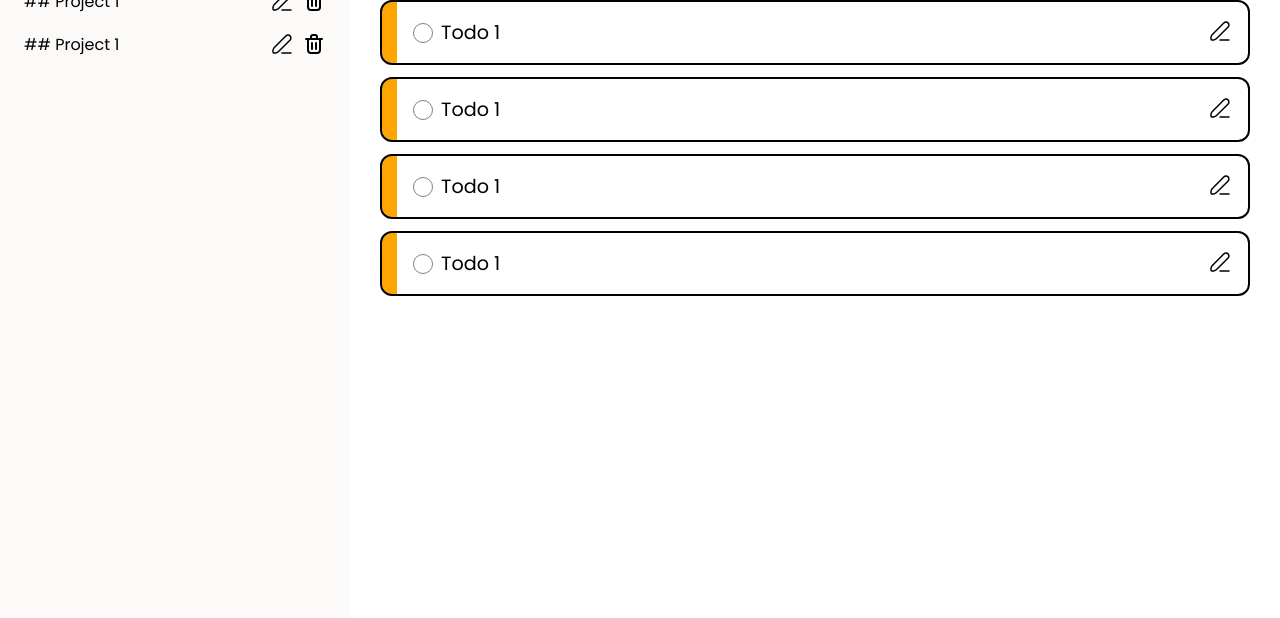
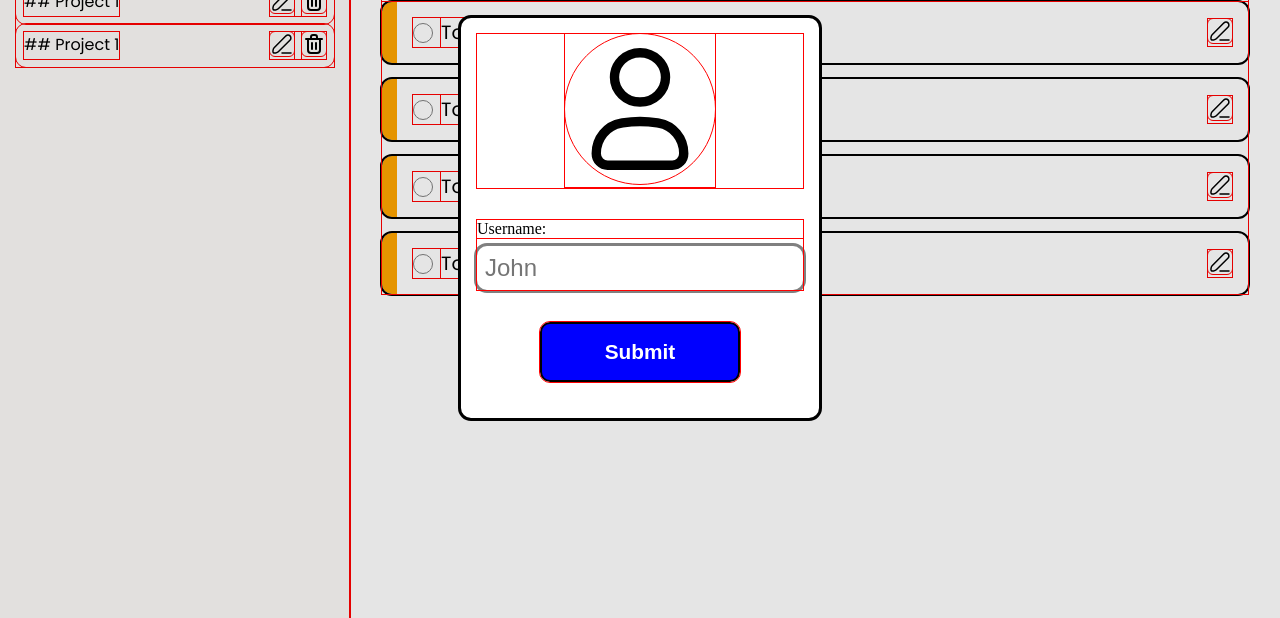
Before and after one commit to nivedhz/odin-to-do-list, a website built with webpack: page src/template.html in a window 1280 px wide. Shown: the part 182-800 px from the top of the page. Built offline with nearby package versions, Linux system fonts and the light colour scheme.

Commit message:
feat(profileForm): Implemented overlay profile input

```diff
--- a/src/styles/index.css
+++ b/src/styles/index.css
@@ -2,6 +2,7 @@
   margin: 0;
   padding: 0;
   box-sizing: border-box;
+  outline: 1px solid red;
 }
 
 .container {
--- a/src/styles/profile-modal-form.css
+++ b/src/styles/profile-modal-form.css
@@ -1,7 +1,8 @@
-#profile-modal__img-preview {
+.profile-modal__img-preview {
   width: 150px;
   height: 150px;
   border-radius: 50%;
+  cursor: pointer;
 }
 .profile-modal__container {
   display: flex;
--- a/src/ui/modals/ProfileFormModal.js
+++ b/src/ui/modals/ProfileFormModal.js
@@ -4,16 +4,23 @@ import "../../styles/profile-modal-form.css";
 function createImgForm() {
   const imgContainer = document.createElement("div");
   imgContainer.classList.add("profile-modal__img-container");
+  const imgWrapper = document.createElement("div");
+  imgWrapper.classList.add("profile-modal__img-wrapper");
+  const imgIconOverlay = document.createElement("label");
+  imgIconOverlay.setAttribute("for", "ImgUpload");
   const imgPreview = document.createElement("img");
-  imgPreview.id = "profile-modal__img-preview";
+  imgPreview.classList.add("profile-modal__img-preview");
   imgPreview.src = defaultUserProfile;
   const imgInput = document.createElement("input");
+  imgInput.id = "ImgUpload";
   imgInput.setAttribute("name", "profilePicture");
-  imgInput.classList.add("profile-modal__img-input");
+  imgInput.classList.add("profile-modal__img-input", "hidden");
   imgInput.type = "file";
   imgInput.accept = "image/*";
 
-  imgContainer.append(imgPreview, imgInput);
+  imgIconOverlay.append(imgPreview);
+  imgWrapper.append(imgIconOverlay);
+  imgContainer.append(imgWrapper, imgInput);
   return imgContainer;
 }
 function createUsernameForm() {
@@ -26,6 +33,7 @@ function createUsernameForm() {
   usernameInput.id = "profile-modal__username";
   usernameInput.classList.add("profile-modal__username-input");
   usernameInput.required = true;
+  usernameInput.placeholder = "John";
   usernameLabel.textContent = "Username: ";
 
   usernameContainer.append(usernameLabel, usernameInput);
@@ -34,7 +42,7 @@ function createUsernameForm() {
 
 function createProfileFormModal() {
   const modalContainer = document.createElement("div");
-  modalContainer.classList.add("profile-modal__container", "hidden");
+  modalContainer.classList.add("profile-modal__container");
   const formContainer = document.createElement("form");
   formContainer.method = "POST";
   formContainer.classList.add("profile-modal__form-container");
```
